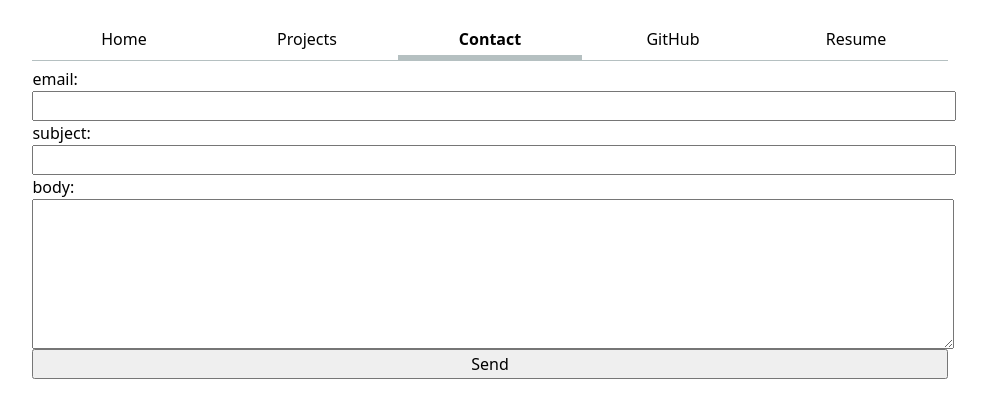
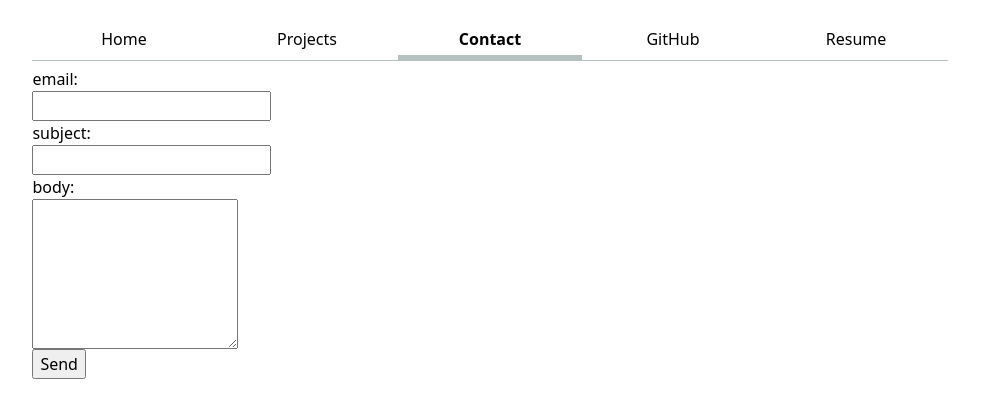
Before and after one commit to vmlau/portfolio, a plain HTML site: page contact/index.html in a window 1280 px wide. Shown: the part 100-518 px from the top of the page, without its empty margins (150-1137 px from the left). Drawn offline with Linux system fonts and the light colour scheme.

Commit message:
Update style.css

```diff
--- a/style.css
+++ b/style.css
@@ -45,8 +45,5 @@ nav a:hover {
 
 input, textarea, button {
   font: inherit;
-  display: block;
-  width: 100%;
-  box-sizing: border-box
-  margin-block: 0.5em;
+  display: grid;
 }
```
